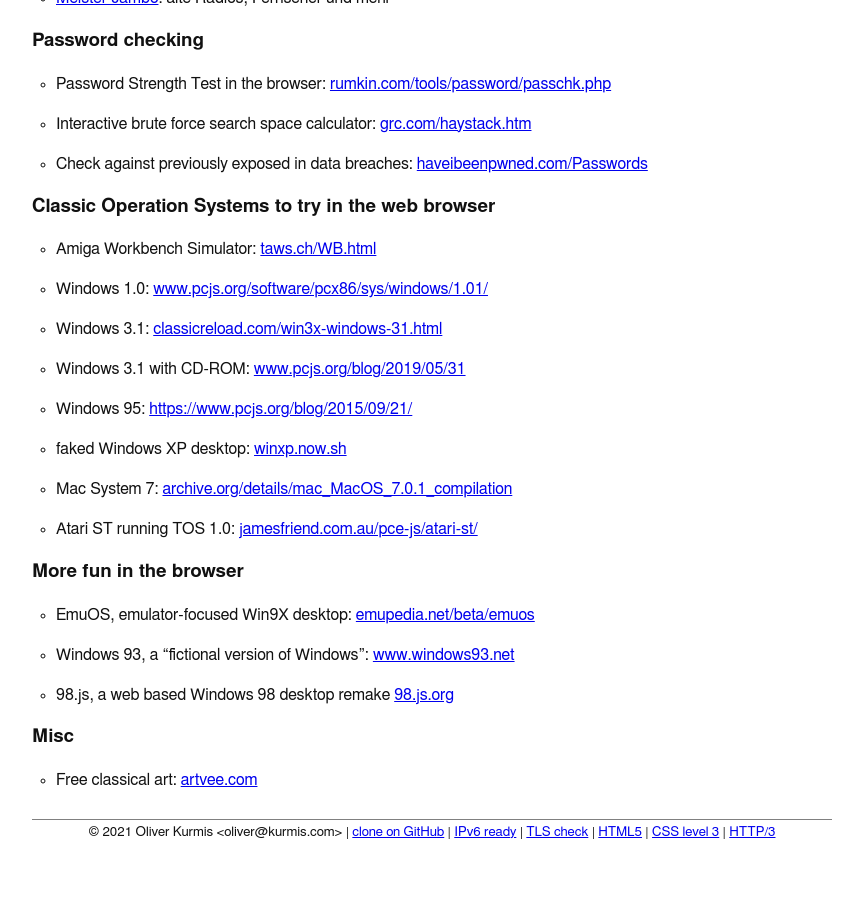
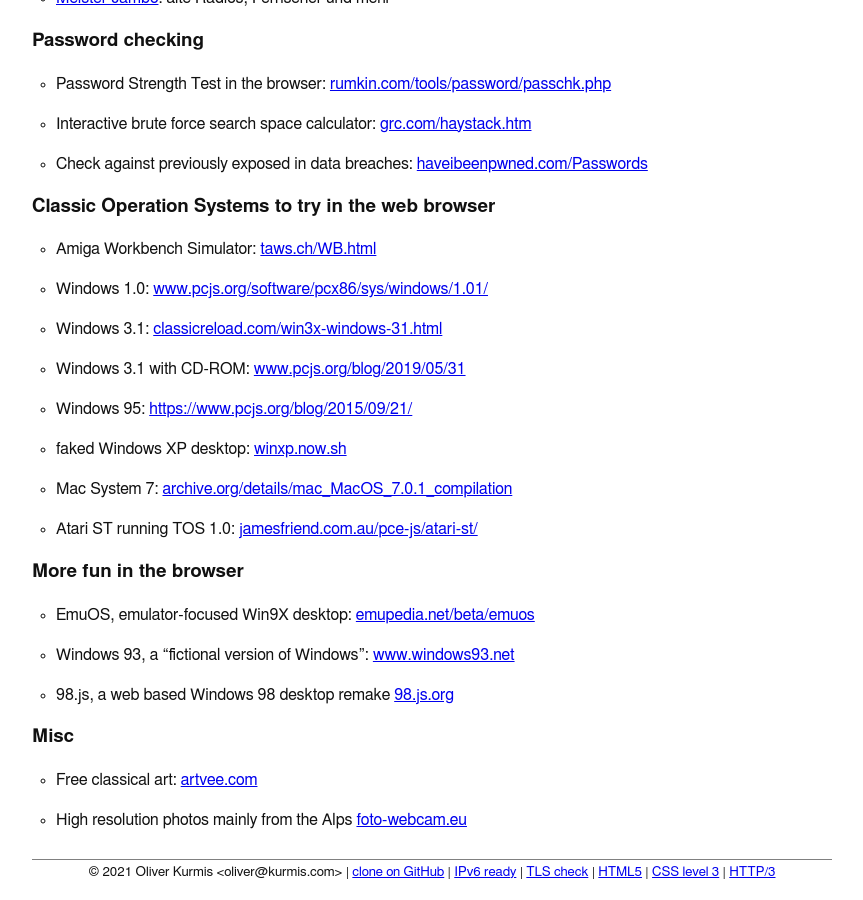
Before and after one commit to oliworx/oliworx.github.com, a Jekyll site: the page built from links.md, in a window 1280 px wide and 900 px high, scrolled down 1690 px. Shown: the whole window, without its empty margins (208-1071 px from the left). Built offline with Jekyll 4.4.1, drawn with Linux system fonts in a browser that asks for light colours; our own code applies the rules of GitHub Pages for plain Markdown files; before the commit the page ends 2550 px from its top, so only the background shows below that.

Commit message:
Add foto-webcam.eu to links page

```diff
--- a/links.md
+++ b/links.md
@@ -86,5 +86,6 @@
 
 ### Misc
 * Free classical art: [artvee.com](https://artvee.com)
+* High resolution photos mainly from the Alps [foto-webcam.eu](https://www.foto-webcam.eu/)
 
 </section>
```
